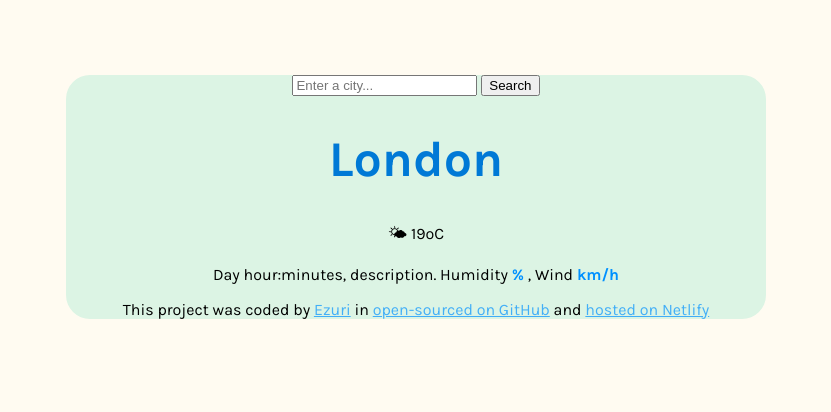
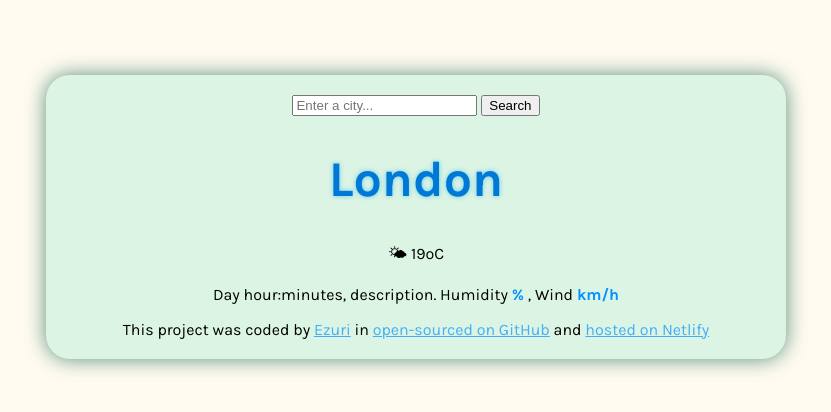
Before and after one commit to Ezuri6/Weather-App, a plain HTML site: page index.html in a window 1280 px wide. Shown: the whole page, without its empty margins (224-1055 px from the left). Drawn offline with Linux system fonts and the light colour scheme.

Commit message:
css shadows

```diff
--- a/src/style.css
+++ b/src/style.css
@@ -11,12 +11,15 @@ body {
     background-color: rgb(220, 244, 228);
     max-width: 700px;
     border-radius: 24px;
+    padding: 20px;
+    box-shadow: 0 0 20px #216a52bd;
 
 }
 
 h1 {
     color: #0079d6;
     font-size: 50px;
+    text-shadow: 0 0 5px #67ccea;
 }
 p strong {
     color: #0090ff;
```
